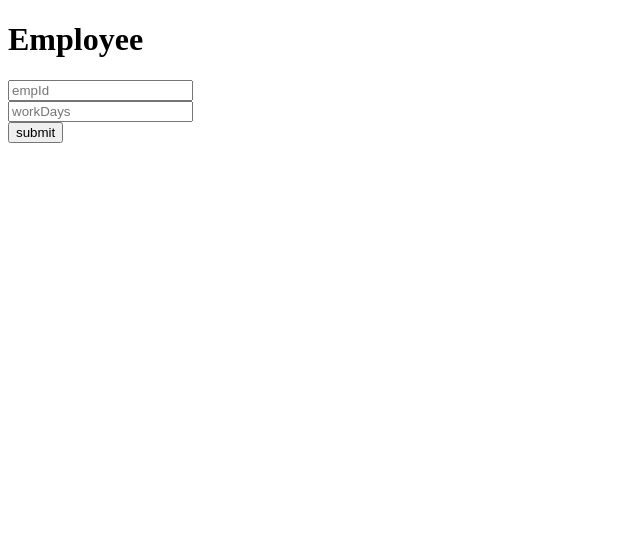
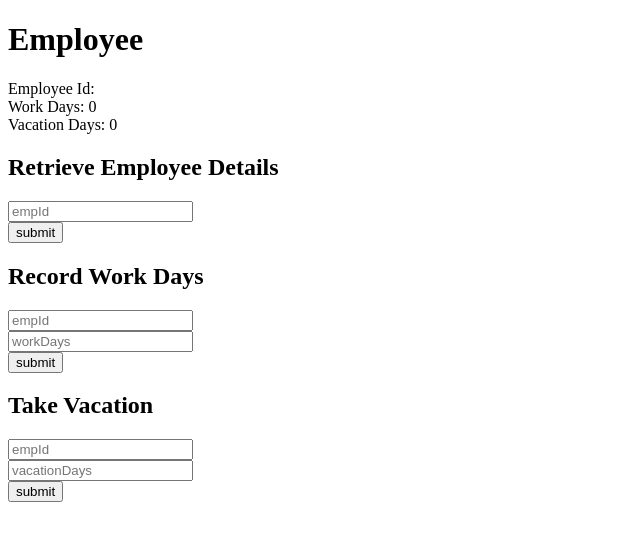
Before and after one commit to eldhothomas/labcorp-ui, an Angular app: page / in a window 1280 px wide. Shown: the top 540 px of the page, without its empty margins (0-640 px from the left). Built offline with nearby package versions, Linux system fonts and the light colour scheme.

Commit message:
All working. Final version

```diff
--- a/src/app/app.component.html
+++ b/src/app/app.component.html
@@ -1,12 +1,32 @@
 <h1>Employee</h1>
 
+Employee Id: <label>{{formEmpId}}</label><br/>
+Work Days: <label>{{formWorkDays}}</label><br/>
+Vacation Days: <label>{{formVacationDays}}</label>
 
-<form #empInfo = "ngForm" (ngSubmit) = "getEmployee(empInfo.value)" >
-    <input type = "text" name = "empId" value="H001" placeholder = "empId" ngModel>
-    <br/>
-    <input type = "text" name = "workDays" value="H001" placeholder = "workDays" ngModel>
+<h2>Retrieve Employee Details</h2>
+<form #empInfo1 = "ngForm" (ngSubmit) = "getEmployee(empInfo1.value)" >
+    <input type = "text" name = "empId" placeholder = "empId" ngModel>
     <br/>
     <input type = "submit" value = "submit">
- </form>
+</form>
+
+<h2>Record Work Days</h2>
+<form #empInfo2 = "ngForm" (ngSubmit) = "recordWork(empInfo2.value)" >
+    <input type = "text" name = "empId"  placeholder = "empId" ngModel>
+    <br/>
+    <input type = "number" name = "workDays" placeholder = "workDays" ngModel>
+    <br/>
+    <input type = "submit" value = "submit">
+</form>
+
+<h2>Take Vacation</h2>
+<form #empInfo3 = "ngForm" (ngSubmit) = "takeVacation(empInfo3.value)" >
+    <input type = "text" name = "empId" placeholder = "empId" ngModel>
+    <br/>
+    <input type = "number" name = "vacationDays" placeholder = "vacationDays" ngModel>
+    <br/>
+    <input type = "submit" value = "submit">
+</form>
 
 <router-outlet></router-outlet>
--- a/src/app/app.component.ts
+++ b/src/app/app.component.ts
@@ -4,7 +4,7 @@ import { ApiService } from 'src/app/services/api.service';
 export interface Employee {
   empId: string,
   workDays: number,
-  vacationdays: number
+  vacationDays: number
 }
 
 @Component({
@@ -15,18 +15,54 @@ export interface Employee {
 
 export class AppComponent implements OnInit{
   title = 'labcorp-ui';
+  public formEmpId : string = '';
+  public formWorkDays : number = 0;
+  public formVacationDays : number = 0;
   employee: Employee | undefined;
   constructor (
     private apiService: ApiService,
   ) { }
 
-  getEmployee(empInfo: any): any {
-    console.log("Calling API from component - " + empInfo.empId);
-    this.apiService.callApi(empInfo.empId)
+  getEmployee(empInfo1: any): any {
+    console.log("Calling service to get Employee details. Id: " + empInfo1.empId);
+    this.apiService.getEmployeeDetails(empInfo1.empId)
     .subscribe (
       (data: Employee) => {
         this.employee  = { ...data };
         console.log('Return JSON for emp id ' +  this.employee?.empId + JSON.stringify(this.employee));
+        this.formEmpId = this.employee?.empId;
+        this.formWorkDays = this.employee?.workDays;
+        this.formVacationDays = this.employee?.vacationDays;
+      }
+      )
+  }
+
+  recordWork(empInfo2: any): any {
+    console.log("Calling service to record work. Id: " + empInfo2.empId + ". Work days: " + empInfo2.workDays);
+    this.apiService.recordWork(empInfo2.empId, empInfo2.workDays)
+    .subscribe (
+      (data: Employee) => {
+        this.employee  = { ...data };
+        console.log('Return JSON for emp id ' +  this.employee?.empId + JSON.stringify(this.employee));
+        this.formEmpId = this.employee?.empId;
+        this.formWorkDays = this.employee?.workDays;
+        this.formVacationDays = this.employee?.vacationDays;
+
+      }
+      )
+  }
+
+  takeVacation(empInfo3: any): any {
+    console.log("Calling service to take vacation. Id: " + empInfo3.empId + ". Vacation days: " + empInfo3.vacationdays);
+    this.apiService.takeVacation(empInfo3.empId, empInfo3.vacationDays)
+    .subscribe (
+      (data: Employee) => {
+        this.employee  = { ...data };
+        console.log('Return JSON for emp id ' +  this.employee?.empId + JSON.stringify(this.employee));
+        this.formEmpId = this.employee?.empId;
+        this.formWorkDays = this.employee?.workDays;
+        this.formVacationDays = this.employee?.vacationDays;
+
       }
       )
   }
--- a/src/app/services/api.service.ts
+++ b/src/app/services/api.service.ts
@@ -18,11 +18,25 @@ export class ApiService {
     private http: HttpClient
   ) { }
 
-  callApi(empId: string): Observable<any> {
+  getEmployeeDetails(empId: string): Observable<any> {
+    console.log('Calling API for details for employee id ' + empId);
+    return this.http.get<any>(this.ROOT_URL + empId)
+    .pipe (
+      catchError(this.handleError)
+    )
+  }
 
-    console.log('Calling API from service for employee ' + empId);
+  recordWork(empId: string, workDays: number): Observable<any> {
+    console.log('Calling API for recording work for employee. Id: ' + empId + '. Work days: ' + workDays);
+    return this.http.get<any>(this.ROOT_URL + 'recordWork/' + empId + '/' + workDays)
+    .pipe (
+      catchError(this.handleError)
+    )
+  }
 
-    return this.http.get<any>(this.ROOT_URL + empId)
+  takeVacation(empId: string, vacationDays: number): Observable<any> {
+    console.log('Calling API for recording work for employee. Id: ' + empId + '. Vacation days: ' + vacationDays);
+    return this.http.get<any>(this.ROOT_URL + 'takeVacation/' + empId + '/' + vacationDays)
     .pipe (
       catchError(this.handleError)
     )
```
